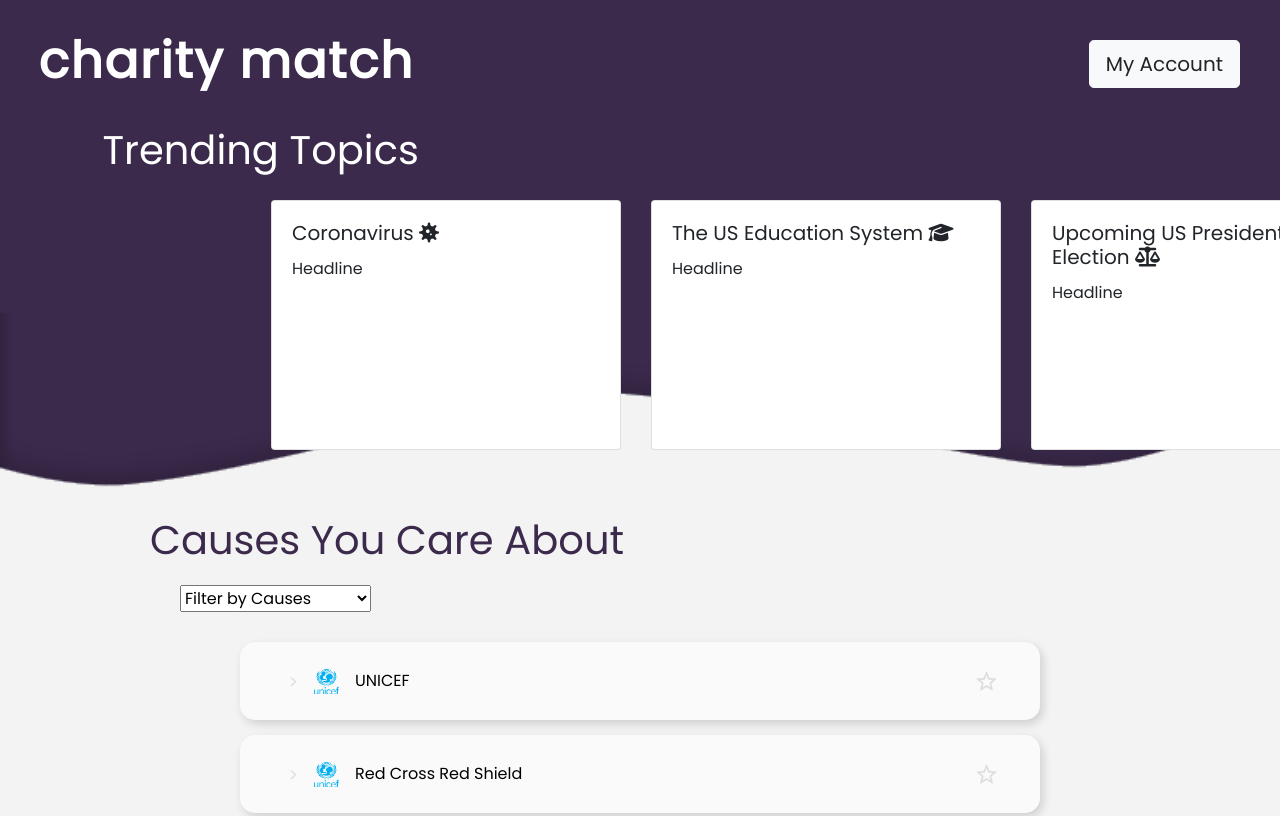
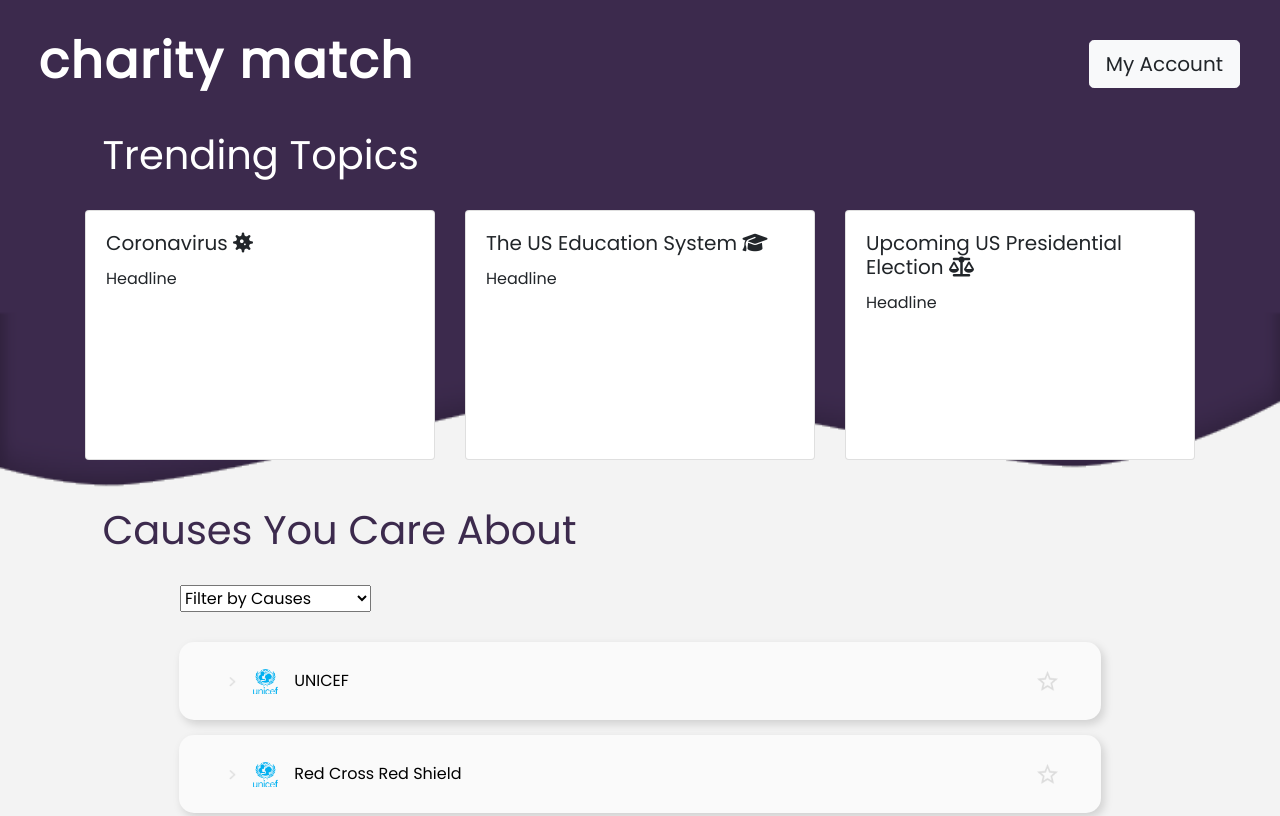
Before and after one commit to nabeel-eledroos/cs326-final-tet, a plain HTML site: page html/app.html in a window 1280 px wide. Shown: the top 816 px of the page. Drawn offline with nearby package versions, Linux system fonts and the light colour scheme.

Commit message:
small app css change

```diff
--- a/css/app_style.css
+++ b/css/app_style.css
@@ -48,17 +48,17 @@ body {
     font-family: Poppins;
     color: white;
     display: flex;
-    position: absolute;
-    top: 15%;
+    position: relative;
+    top: 25%;
     left: 8%;
     font-size: 40px;
 }
 
 .cards-wrapper {
     display: block;
-    position: absolute;
-    top: 25%;
-    left: 20%;
+    position: relative;
+    top: 30%;
+    /* left: 20%; */
     min-width: 60%;
 }
 
@@ -71,8 +71,8 @@ body {
     color: #3C2A4D;
     display: flex;
     position: relative;
-    top: 10px;
-    left: 150px;
+    top: 27%;
+    left: 8%;
     font-size: 40px;
 }
 
@@ -80,7 +80,7 @@ body {
     position: relative;
     top: 40px;
     margin: auto;
-    max-width: 800px;
+    max-width: 80%;
 }
 
 .cause {
@@ -88,9 +88,9 @@ body {
     background: #FAFAFA;
     box-shadow: 3px 4px 10px rgba(0, 0, 0, 0.15);
     border-radius: 15px;
-    margin: 15px 0px;
+    margin: 15px auto;
     padding: 27px 41px;
-    max-width: 800px;
+    max-width: 90%;
 }
 
 .cause img[id="fav"]{
```
